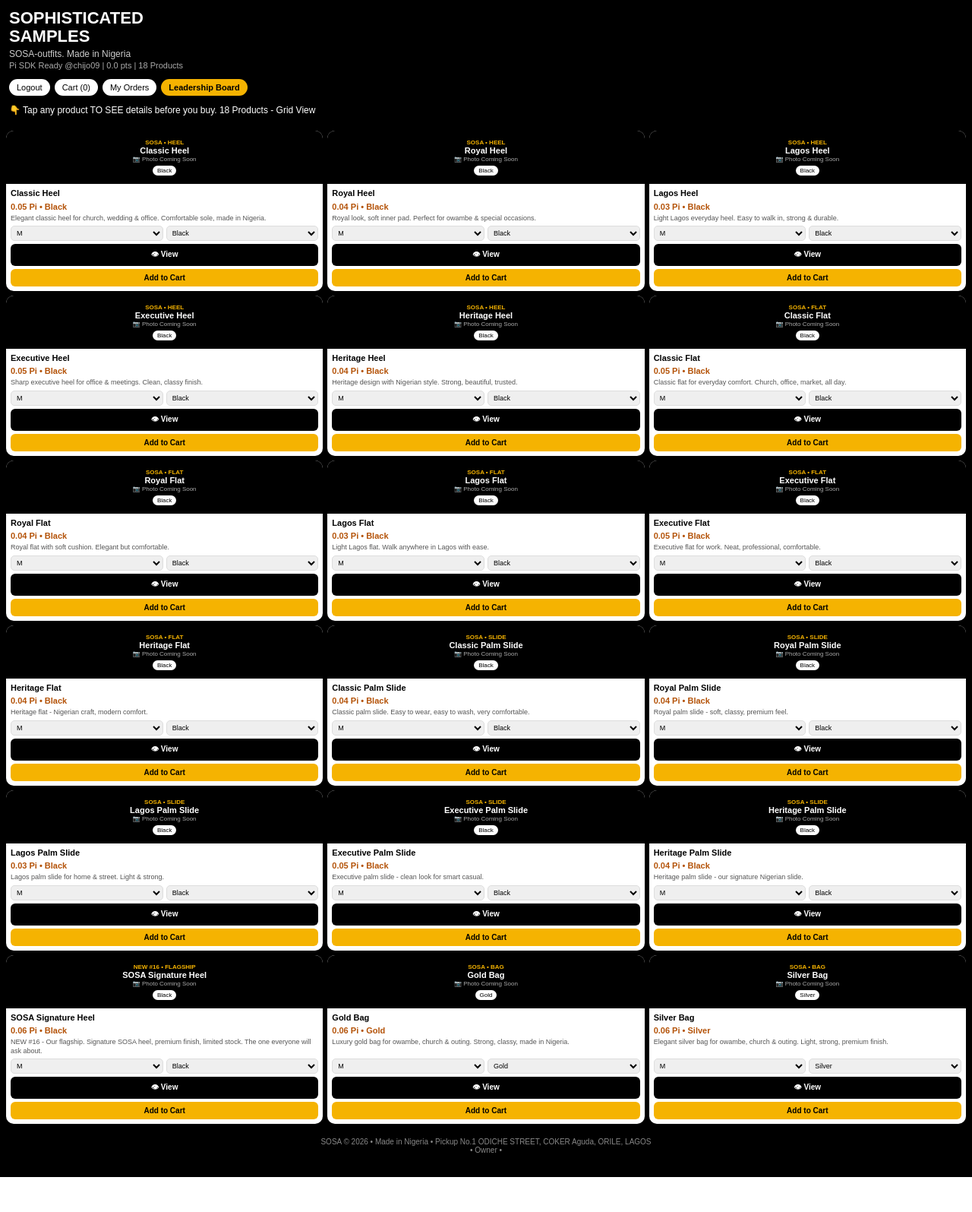
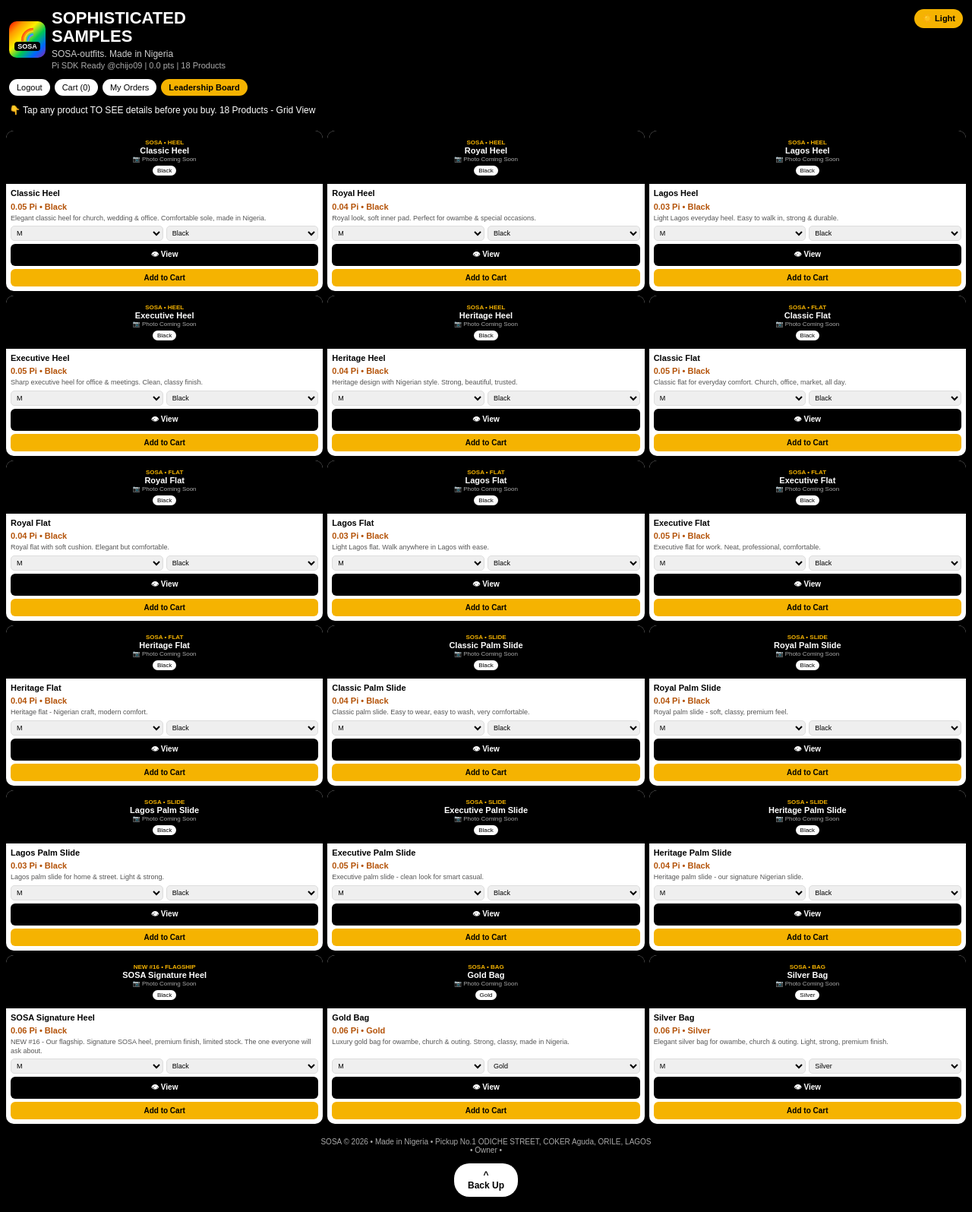
Before and after one commit to Chijoe09/SOSA-V19, a Next.js app: page / in a window 1280 px wide. Shown: the whole page at 76% size. Before the commit the page ends 1549 px from the top, so only its background shows below. Built offline with nearby package versions, Linux system fonts and the light colour scheme.

Commit message:
Implement dark/light mode toggle in Home component
Added dark/light mode functionality with toggle button and adjusted styles accordingly.

```diff
--- a/app/page.tsx
+++ b/app/page.tsx
@@ -25,26 +25,46 @@ const PRODUCTS = [
 export default function Home() {
   const [cart, setCart] = useState<any[]>([]);
   const [selected, setSelected] = useState<any>(null);
+  const [dark, setDark] = useState(true);
+
+  // DARK / LIGHT COLOURS - this is what makes the button functional
+  const bg = dark ? "#000" : "#f2f2f2";
+  const mainText = dark ? "#fff" : "#000";
+  const subText = dark ? "#ccc" : "#555";
+  const subText2 = dark ? "#aaa" : "#777";
 
   return (
-    <div style={{ background: "#000", color: "#fff", minHeight: "100vh", fontFamily: "Arial, sans-serif", paddingBottom: 20 }}>
-      {/* HEADER */}
-      <div style={{ padding: "12px" }}>
-        <h1 style={{ fontSize: 22, lineHeight: 1.1, margin: 0, fontWeight: 900 }}>SOPHISTICATED<br />SAMPLES</h1>
-        <p style={{ fontSize: 12, margin: "4px 0 0", color: "#ccc" }}>SOSA-outfits. Made in Nigeria</p>
-        <p style={{ fontSize: 11, margin: "2px 0 0", color: "#aaa" }}>Pi SDK Ready @chijo09 | 0.0 pts | 18 Products</p>
+    <div style={{ background: bg, color: mainText, minHeight: "100vh", fontFamily: "Arial, sans-serif", paddingBottom: 20 }}>
+      {/* HEADER - LOGO TOP LEFT + TITLE + DARK/LIGHT BUTTON */}
+      <div style={{ padding: "12px", display: "flex", justifyContent: "space-between", alignItems: "flex-start" }}>
+        <div style={{ display: "flex", gap: 8, alignItems: "center" }}>
+          {/* SAME LOGO - TOP LEFT */}
+          <div style={{ width: 48, height: 48, borderRadius: 10, background: "linear-gradient(135deg,#ff0000,#ff9a00,#ffee00,#00c853,#0066ff,#8e24aa)", display: "flex", alignItems: "center", justifyContent: "center", flexDirection: "column", flexShrink: 0 }}>
+            <div style={{ fontSize: 16, lineHeight: 1 }}>🌈</div>
+            <div style={{ fontSize: 9, fontWeight: 900, color: "#fff", background: "#000", padding: "1px 4px", borderRadius: 4, marginTop: 1 }}>SOSA</div>
+          </div>
+          <div>
+            <h1 style={{ fontSize: 22, lineHeight: 1.1, margin: 0, fontWeight: 900 }}>SOPHISTICATED<br />SAMPLES</h1>
+            <p style={{ fontSize: 12, margin: "4px 0 0", color: subText }}>SOSA-outfits. Made in Nigeria</p>
+            <p style={{ fontSize: 11, margin: "2px 0 0", color: subText2 }}>Pi SDK Ready @chijo09 | 0.0 pts | 18 Products</p>
+          </div>
+        </div>
+        {/* DARK / LIGHT BUTTON - FUNCTIONAL */}
+        <button onClick={() => setDark(!dark)} style={{ background: dark ? "#f5b301" : "#000", color: dark ? "#000" : "#fff", border: 0, borderRadius: 20, padding: "6px 10px", fontSize: 11, fontWeight: 700, flexShrink: 0 }}>
+          {dark ? "☀️ Light" : "🌙 Dark"}
+        </button>
       </div>
 
       <div style={{ padding: "0 12px", display: "flex", gap: 6, flexWrap: "wrap" }}>
-        <button style={{ background: "#fff", color: "#000", border: 0, borderRadius: 20, padding: "5px 10px", fontSize: 11 }}>Logout</button>
-        <button style={{ background: "#fff", color: "#000", border: 0, borderRadius: 20, padding: "5px 10px", fontSize: 11 }}>Cart ({cart.length})</button>
-        <button style={{ background: "#fff", color: "#000", border: 0, borderRadius: 20, padding: "5px 10px", fontSize: 11 }}>My Orders</button>
+        <button style={{ background: dark ? "#fff" : "#000", color: dark ? "#000" : "#fff", border: 0, borderRadius: 20, padding: "5px 10px", fontSize: 11 }}>Logout</button>
+        <button style={{ background: dark ? "#fff" : "#000", color: dark ? "#000" : "#fff", border: 0, borderRadius: 20, padding: "5px 10px", fontSize: 11 }}>Cart ({cart.length})</button>
+        <button style={{ background: dark ? "#fff" : "#000", color: dark ? "#000" : "#fff", border: 0, borderRadius: 20, padding: "5px 10px", fontSize: 11 }}>My Orders</button>
         <button style={{ background: "#f5b301", color: "#000", border: 0, borderRadius: 20, padding: "5px 10px", fontSize: 11, fontWeight: 700 }}>Leadership Board</button>
       </div>
 
       <p style={{ padding: "0 12px", fontSize: 12 }}>👇 Tap any product TO SEE details before you buy. 18 Products - Grid View</p>
 
-      {/* GRID - 3 COLUMNS - INLINE STYLE, NO TAILWIND */}
+      {/* GRID - 3 COLUMNS - UNCHANGED */}
       <div style={{ display: "grid", gridTemplateColumns: "1fr 1fr 1fr", gap: 6, padding: 8 }}>
         {PRODUCTS.map((p) => (
           <div key={p.id} style={{ background: "#fff", color: "#000", borderRadius: 10, overflow: "hidden", display: "flex", flexDirection: "column" }}>
@@ -86,8 +106,14 @@ export default function Home() {
         </div>
       )}
 
-      <div style={{ textAlign: "center", fontSize: 10, color: "#888", padding: "10px" }}>
+      {/* FOOTER + BACK UP BUTTON */}
+      <div style={{ textAlign: "center", fontSize: 10, color: subText2, padding: "10px 10px 0" }}>
         SOSA © 2026 • Made in Nigeria • Pickup No.1 ODICHE STREET, COKER Aguda, ORILE, LAGOS<br />• Owner •
+      </div>
+      <div style={{ textAlign: "center", marginTop: 12 }}>
+        <button onClick={() => window.scrollTo({ top: 0, behavior: "smooth" })} style={{ background: dark ? "#fff" : "#000", color: dark ? "#000" : "#fff", border: 0, borderRadius: 20, padding: "8px 18px", fontSize: 12, fontWeight: 800 }}>
+          ^<br />Back Up
+        </button>
       </div>
     </div>
   );
```
